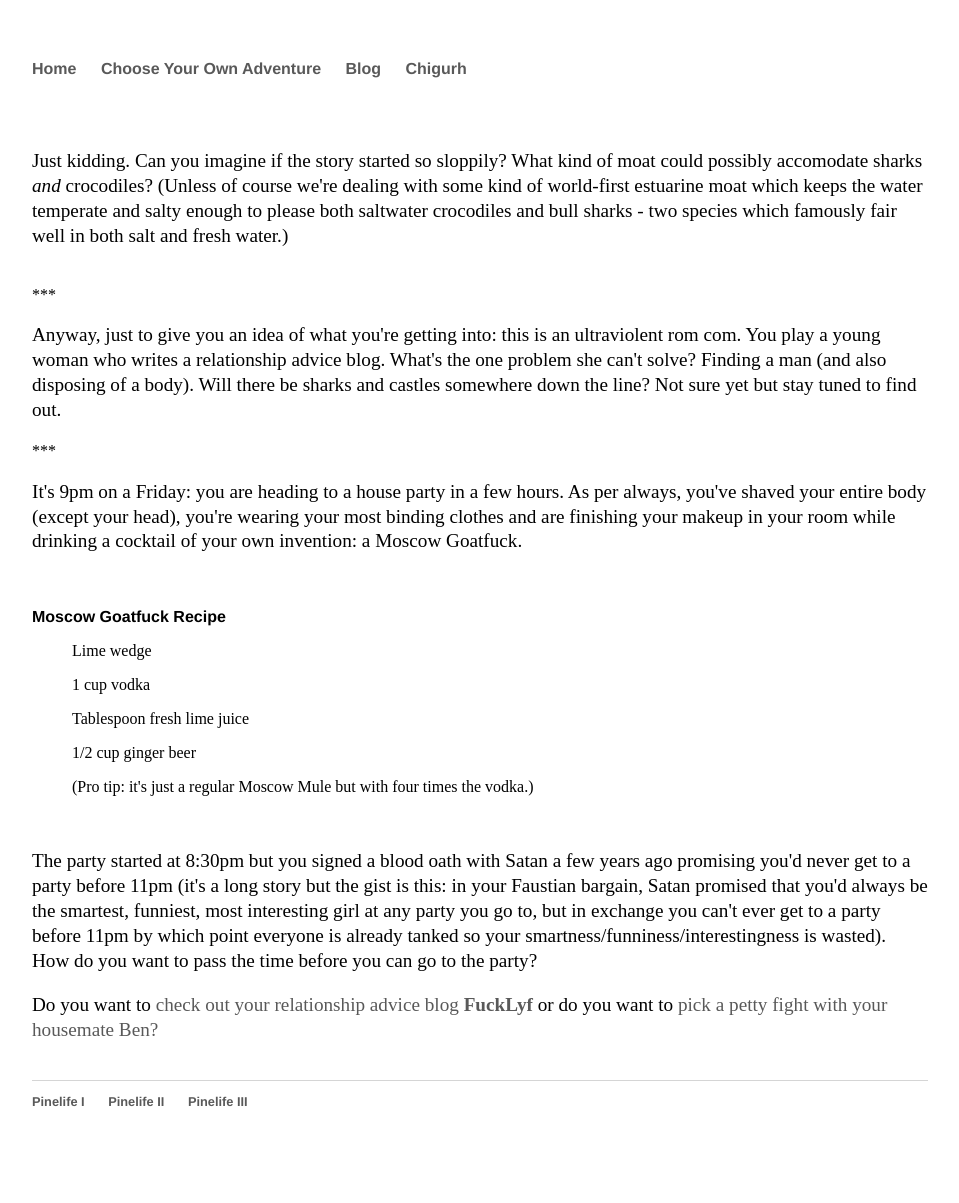
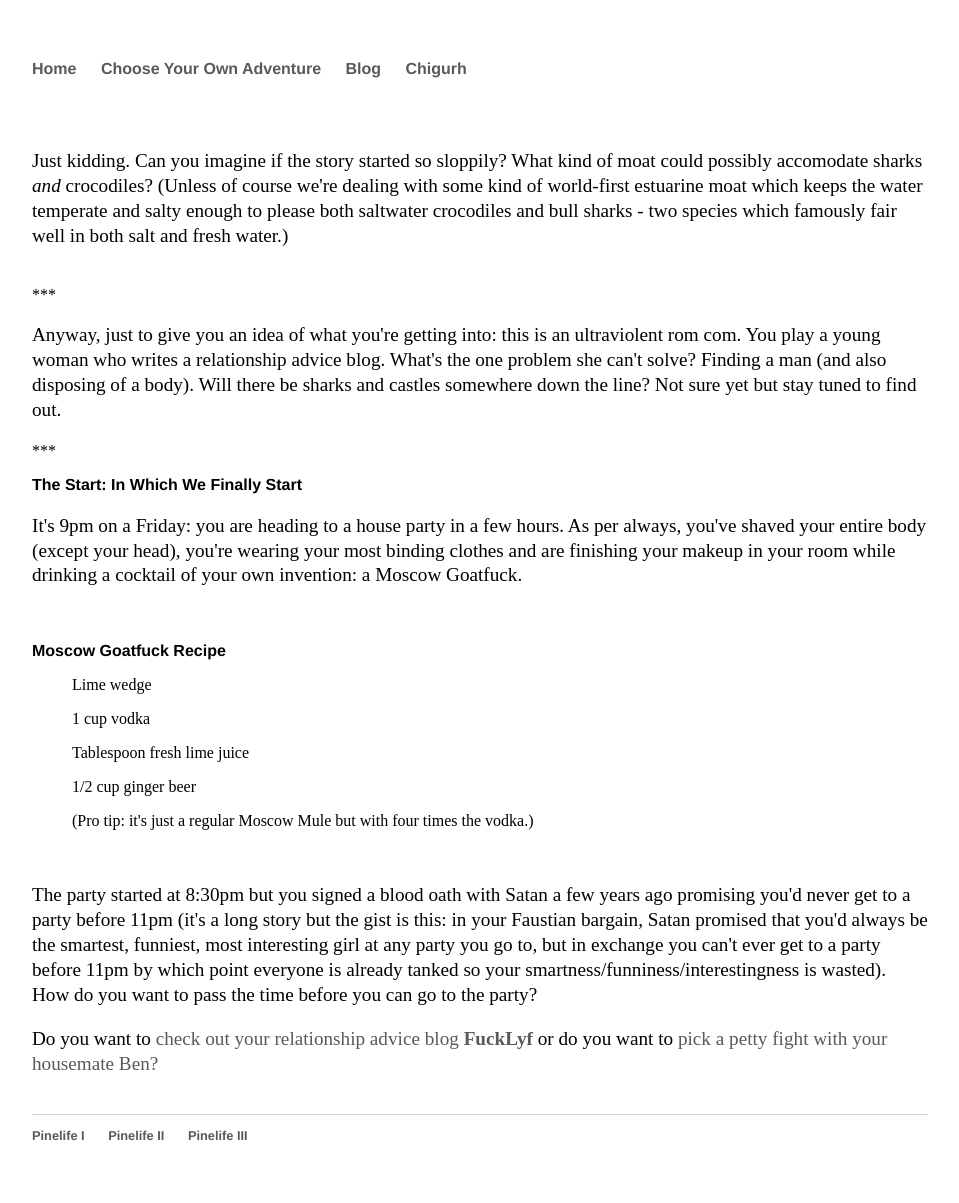
Before and after one commit to Pinelife/pinelife.github.io, a Jekyll site: the page built from Hellhole/Room1.html, in a window 1280 px wide. Shown: the whole page, without its empty margins (160-1119 px from the left). Built offline with Jekyll 4.4.1, drawn with Linux system fonts in a browser that asks for light colours; before the commit the page ends 1169 px from its top, so only the background shows below that.

Commit message:
Update Room1.html

```diff
--- a/Hellhole/Room1.html
+++ b/Hellhole/Room1.html
@@ -11,6 +11,7 @@ title: Pinelife
 <p>Anyway, just to give you an idea of what you're getting into: this is an ultraviolent rom com. You play a young woman who writes a relationship advice blog. What's the one problem she can't solve? Finding a man (and also disposing of a body). Will there be sharks and castles somewhere down the line? Not sure yet but
  stay tuned to find out.</p>
 ***
+<h3>The Start: In Which We Finally Start</h3>
 <p>
 It's 9pm on a Friday: you are heading to a house party in a few hours. As per always, you've shaved your entire body (except your head),
  you're wearing your most binding clothes and are finishing your makeup in your room while drinking a cocktail of your own invention: a Moscow Goatfuck.</p>
```
